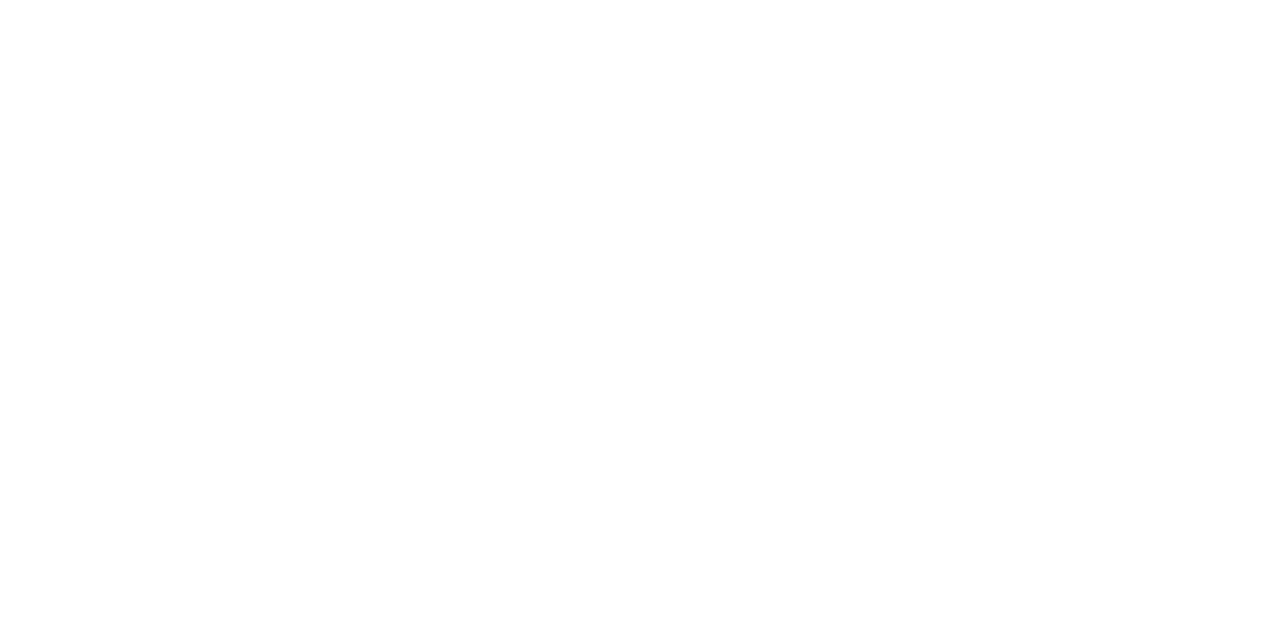
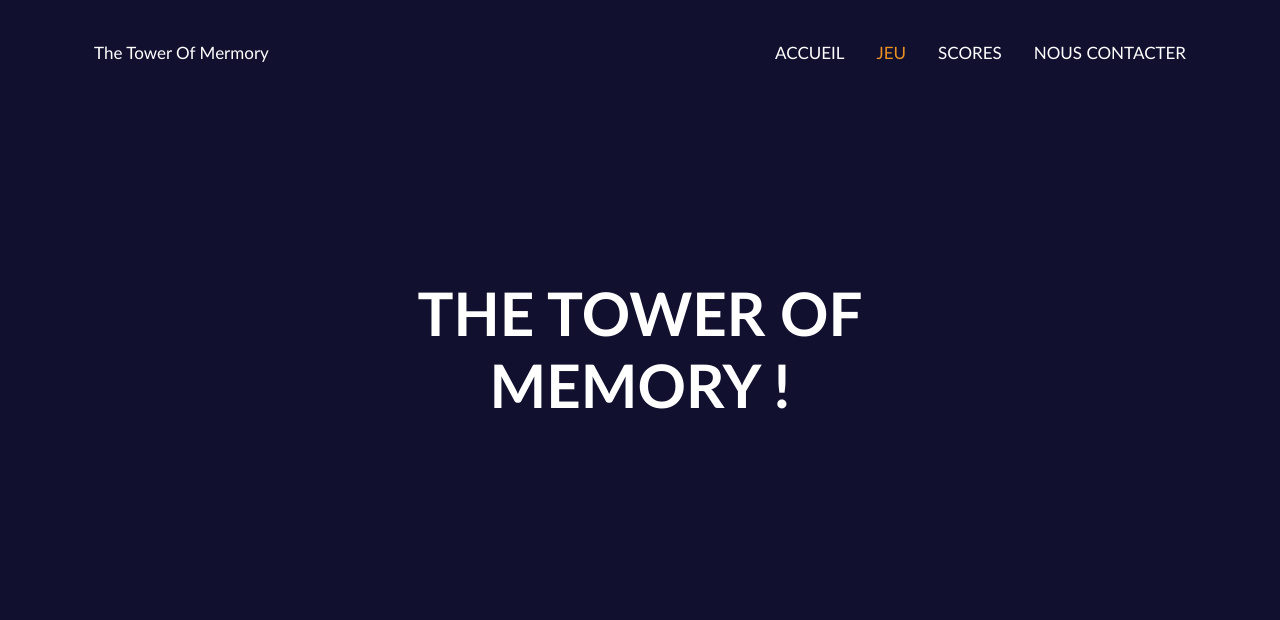
Before and after one commit to Lucastor05/Puissance-4, a PHP site: page /memory.html in a window 1280 px wide. Before the commit the part shown is empty. Shown: the top 620 px of the page. Run offline with PHP 8.4, Linux system fonts and the light colour scheme.

Commit message:
beginning of the memory page

```diff
--- a/assets/css/header.css
+++ b/assets/css/header.css
@@ -107,3 +107,28 @@ nav a:hover {
     width: 130px;
     height: 40px;
 }
+
+
+
+/*MEMORY.HTML*/
+
+
+/*Header*/
+/*Titre et photo de fond*/
+.headMemory{
+    color: white;
+    background-color: #11102f;
+    text-align: center;
+    padding-top: 200px;
+    padding-bottom: 200px;
+    background-size: cover;
+}
+
+
+/*Titre h1*/
+.TitreAccueilMemory{
+    margin-top: 0;
+    margin-bottom: 0;
+    font-size:60px;
+    font-weight: bold;
+}
--- a/index.html
+++ b/index.html
@@ -7,7 +7,7 @@
     <link rel="stylesheet" href="assets/css/header.css">
     <link rel="stylesheet" href="assets/css/footer.css">
     <link rel="stylesheet" href="assets/css/main.css">
-    <title>The Power Of Memory</title>
+    <title>Accueil</title>
 </head>
 <body>
 
--- a/memory.html
+++ b/memory.html
@@ -4,9 +4,29 @@
     <meta charset="UTF-8">
     <meta http-equiv="X-UA-Compatible" content="IE=edge">
     <meta name="viewport" content="width=device-width, initial-scale=1.0">
-    <title>Document</title>
+    <link rel="stylesheet" href="assets/css/header.css">
+    <link rel="stylesheet" href="assets/css/footer.css">
+    <link rel="stylesheet" href="assets/css/main.css">
+    <title>Memory</title>
 </head>
 <body>
 
+    <!--Barre de navigation avec les different lien vers les autres pages-->
+    <nav class="topnav">
+        <a href="memory.html" class="nomSite">The Tower Of Mermory</a>
+        <div>
+            <!--Different lien vers les pages-->
+            <a href="index.html">ACCUEIL</a><!--Class active represente la page sur laquelle on est dans la barre de navigation donc si dans autre page que main a change de plavce@-->
+            <a href="memory.html" class="active">JEU</a>
+            <a href="scores.html">SCORES</a>
+            <a href="contact.html">NOUS CONTACTER</a>
+        </div>
+    </nav>
+
+    <!--Titre de la pages avec sous titre et lien vers le jeu-->
+    <header class="headMemory">
+        <h1 class="TitreAccueilMemory">THE TOWER OF <br>MEMORY !</h1>
+    </header>
+
 </body>
 </html>
```
